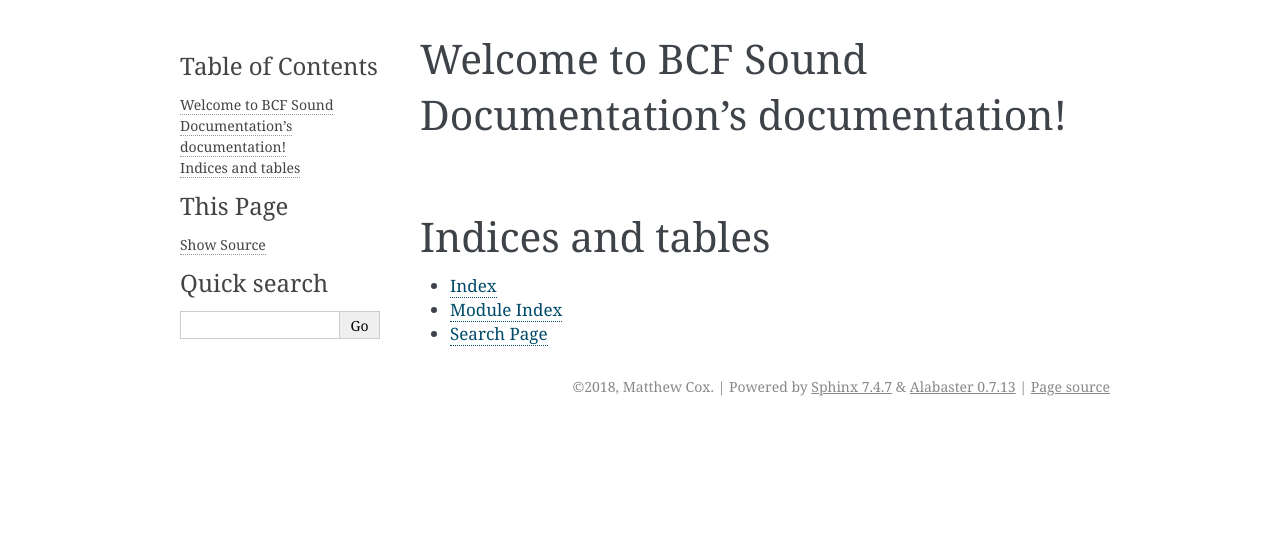
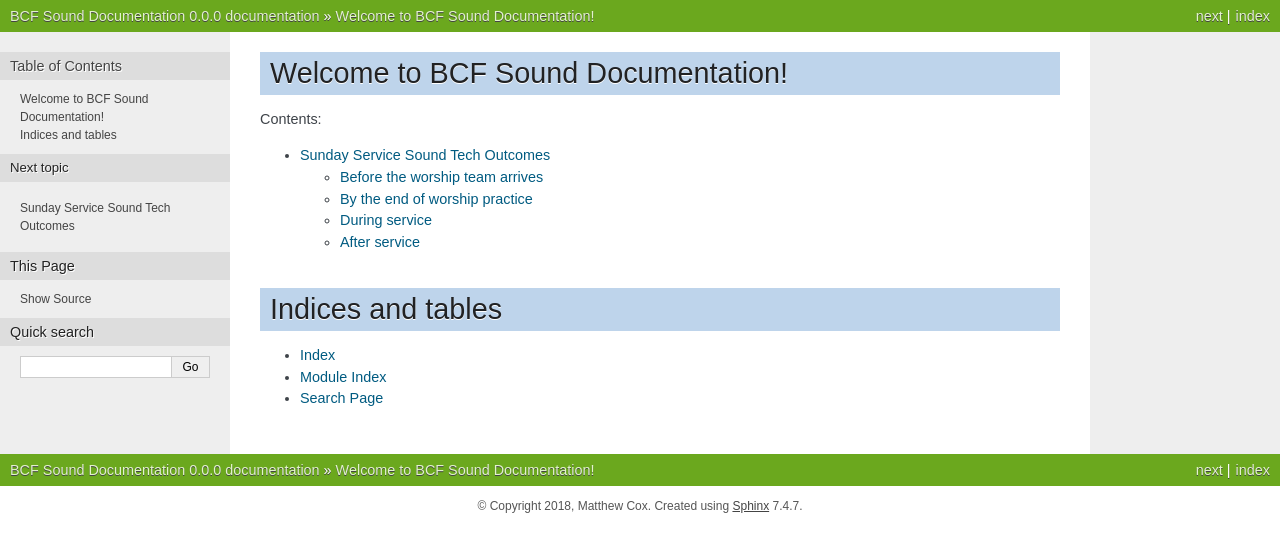
Before and after one commit to mr-mcox/bcf-sound-documentation, a Sphinx documentation site: the page built from docs/source/index.rst, in a window 1280 px wide. Shown: the top 552 px of the page. Built offline with Sphinx 7.4.7, drawn with Linux system fonts in a browser that asks for light colours.

Commit message:
Basic outcomes outlined

```diff
--- a/docs/source/conf.py
+++ b/docs/source/conf.py
@@ -76,7 +76,7 @@ pygments_style = 'sphinx'
 # The theme to use for HTML and HTML Help pages.  See the documentation for
 # a list of builtin themes.
 #
-html_theme = 'alabaster'
+html_theme = 'nature'
 
 # Theme options are theme-specific and customize the look and feel of a theme
 # further.  For a list of options available for each theme, see the
--- a/docs/source/index.rst
+++ b/docs/source/index.rst
@@ -11,6 +6,7 @@ Welcome to BCF Sound Documentation's documentation!
    :caption: Contents:
 
 
+   overview/sound_outcomes
 
 Indices and tables
 ==================
--- /dev/null
+++ b/docs/source/overview/sound_outcomes.rst
@@ -0,0 +1,28 @@
+Sunday Service Sound Tech Outcomes
+===================================
+
+Before the worship team arrives
+--------------------------------
+
+* Microphones arranged on stage
+* Microphones tested
+* Board settings reset to defaults
+
+By the end of worship practice
+--------------------------------
+
+* Gains normalized on all channels
+* Monitors balanced
+* Wireless mics tested
+
+During service
+----------------
+* Establish balance and clarity
+* Monitor auxiliary channels
+* Record sermon
+* Transition to sermon settings and back
+
+After service
+-----------------
+* Edit and upload sermon
+* Reset stage
```
Also changed, not shown: other parts of docs/source/index.rst (+1 -6 lines), docs/source/overview/powerpoint_outcomes.rst (added, +18 -0 lines), .bumpversion.cfg (added).
